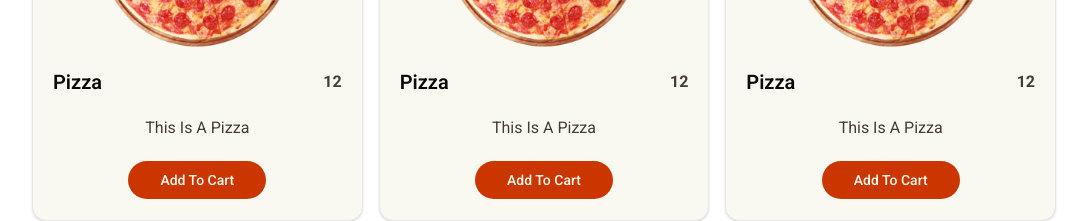
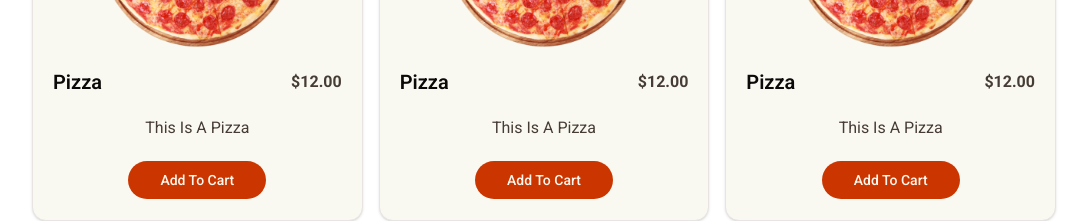
Before and after one commit to Mahmoud-Ragab-Khalifa/Pizza-Station, a Next.js app: page / in a window 1280 px wide. Shown: the part 719-940 px from the top of the page, without its empty margins (96-1183 px from the left). Built offline with nearby package versions, Linux system fonts and the light colour scheme.

Commit message:
create currency helper function to format product prices

```diff
--- a/src/components/BestSellers/index.tsx
+++ b/src/components/BestSellers/index.tsx
@@ -1,6 +1,7 @@
 import Image from "next/image";
 import MainHeading from "../MainHeading";
 import { Button } from "../ui/button";
+import { formatCurrency } from "@/lib/formatCurrency";
 
 const bestSellersList = [
   {
@@ -52,7 +53,9 @@ const BestSellers = () => {
                 <div className="flex items-center justify-between my-5">
                   <h4 className="font-semibold text-xl">{name}</h4>
 
-                  <strong className="text-accent">{basePrice}</strong>
+                  <strong className="text-accent">
+                    {formatCurrency(basePrice)}
+                  </strong>
                 </div>
 
                 <p className="text-accent text-center">{description}</p>
--- /dev/null
+++ b/src/lib/formatCurrency.ts
@@ -0,0 +1,8 @@
+export const formatCurrency = (price: number) => {
+  const currencyFormatter = new Intl.NumberFormat("en-US", {
+    currency: "USD",
+    style: "currency",
+  });
+
+  return currencyFormatter.format(price);
+};
```
